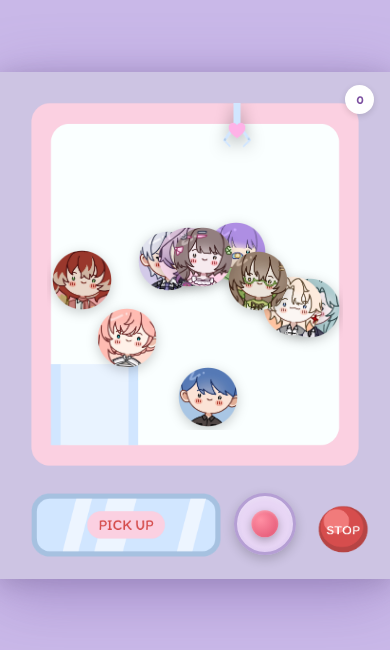
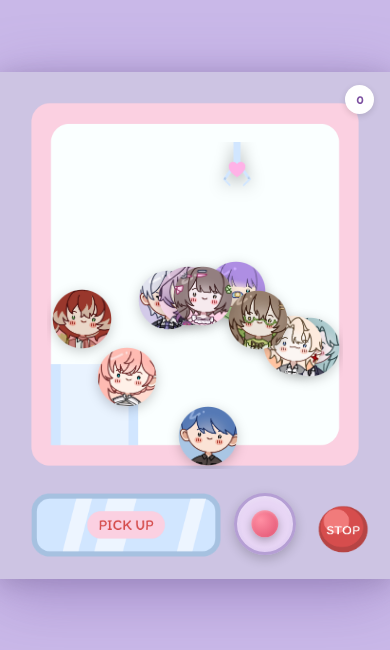
Before and after one commit to Sunsinee2003/GachaGame, a plain HTML site: page index.html in a window 390 px wide. Shown: the part 102-752 px from the top of the page. Drawn offline with Linux system fonts and the light colour scheme.

Commit message:
Update style.css

```diff
--- a/css/style.css
+++ b/css/style.css
@@ -22,20 +22,41 @@
   font-family: 'Itim', sans-serif;
 }
 
-/* ── Stage ── */
-.stage {
-  width: 500px;
-  height: 650px;
-  position: relative;
-  filter: drop-shadow(0 12px 32px rgba(120, 80, 180, 0.35)) drop-shadow(0 4px 12px rgba(0,0,0,0.18));
-}
-
 .bg {
   position: absolute;
   top: 0; left: 0;
   width: 100%; height: 100%;
   z-index: 0;
   pointer-events: none;
+}
+
+/* ── Stage ── */
+.stage {
+  width: 500px;
+  height: 650px;
+  position: relative;
+  filter: drop-shadow(0 12px 32px rgba(120,80,180,0.35)) drop-shadow(0 4px 12px rgba(0,0,0,0.18));
+}
+
+/* ── Machine frame (replaces Machine.png) ── */
+.machine-frame {
+  position: absolute;
+  top: 12px; left: 12px; right: 12px;
+  height: 540px;
+  background: #f9c8d0;
+  border-radius: 32px;
+  z-index: 0;
+}
+
+/* ── Glass area ── */
+.glass {
+  position: absolute;
+  top: 40px; left: 60px;
+  width: 380px; height: 420px;
+  z-index: 1;
+  border-radius: 24px;
+  overflow: hidden;
+  background: white;
 }
 
 /* ── Score ── */
@@ -119,22 +140,6 @@
   pointer-events: none;
   z-index: 2;
 }
-
-/* ── PICK UP button (overlay on PickUp.png area) ── */
-.pickup-btn {
-  position: absolute;
-  bottom: 118px;
-  left: 26px;
-  width: 200px;
-  height: 50px;
-  background: transparent;
-  border: none;
-  cursor: pointer;
-  z-index: 8;
-  border-radius: 30px;
-}
-.pickup-btn:hover { background: rgba(255,255,255,0.15); }
-.pickup-btn:active { background: rgba(255,255,255,0.28); transform: scale(0.97); }
 
 /* ── Joystick ── */
 #joystickBase {
@@ -249,7 +254,7 @@
   }
   .bg { width: 100%; height: 100%; }
   .glass {
-    top: 8vw;
+    top: 18vw;
     left: 12vw;
     width: 76vw;
     height: 84vw;
```
